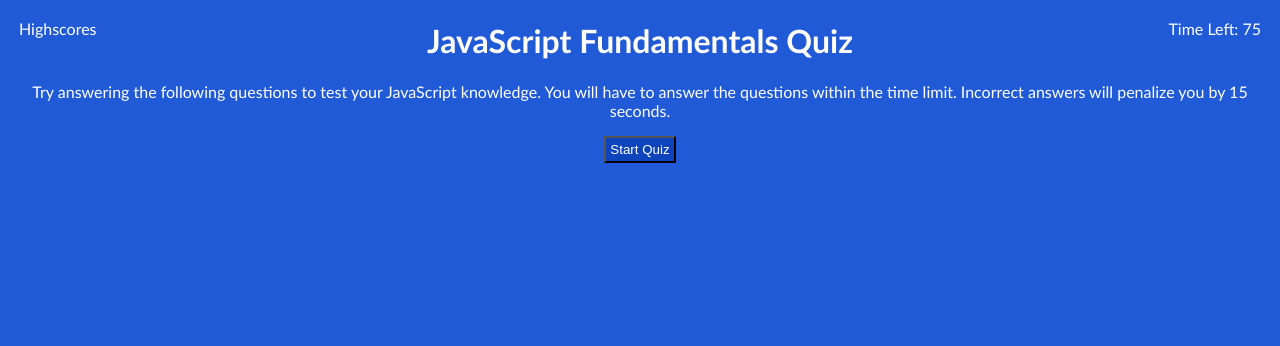
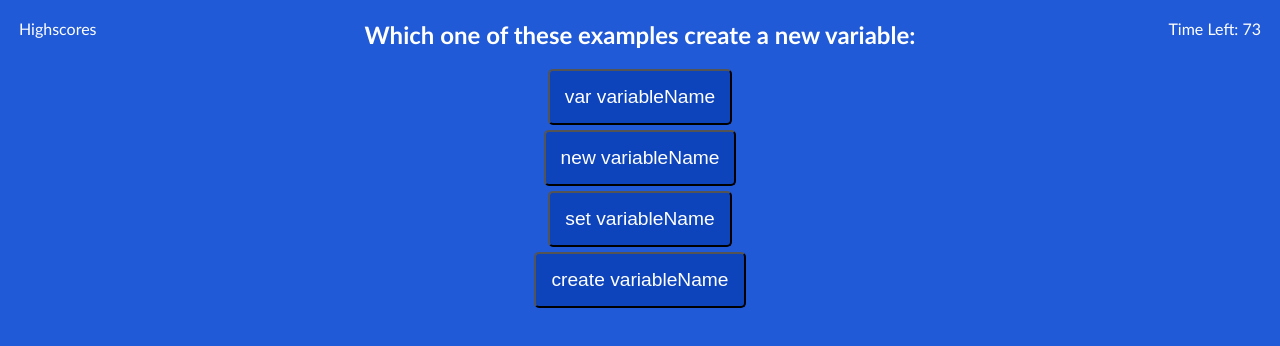
Before and after one commit to HarryP-GitHub/timed-quiz, a plain HTML site: page index.html in a window 1280 px wide. Both pictures are taken after a click on the button "Start Quiz". Drawn offline with Linux system fonts and the light colour scheme.

Commit message:
Added in the questions and timer

```diff
--- a/assets/css/style.css
+++ b/assets/css/style.css
@@ -28,7 +28,7 @@ button {
     display: inline-block;
     background-color: var(--theme2);
     color: white;
-    padding: 4px;
+    padding: 10px;
 
 }
 
@@ -50,3 +50,23 @@ button:hover {
     right: 15px;
     padding: 4px;
 }
+
+.hidden {
+  display: none;
+}
+
+.answerStyle {
+  display: block;
+  cursor: pointer;
+  margin-left: auto;
+  margin-right: auto;
+  padding: 15px;
+  border-radius: 5px;
+  margin-top: 5px;
+  margin-bottom: 5px;
+  font-size: 120%;
+}
+
+.answers {
+
+}
--- a/assets/js/script.js
+++ b/assets/js/script.js
@@ -1,25 +1,128 @@
+/*Section for Questions -> need to write questions and answers*/
+var questions = [
+    {
+      question: 'Which one of these examples create a new variable:',
+      answers: ['var variableName', 'new variableName', 'set variableName', 'create variableName'],
+      correctAnswer: 'var variableName',
+    },
+    {
+      question: 'Which function is written correctly:',
+      answers: ['runFunction startQuiz {}', 'function startQuiz() {}', 'function startQuiz {}', 'startQuiz function() {}'],
+      correctAnswer: 'function startQuiz() {}',
+    },
+    {
+      question: 'What does "console.log()" do in JavaScript',
+      answers: ['Displays as a notification', 'Loops through an array', 'Finds element by ID', 'Prints the output into the console'],
+      correctAnswer: 'Prints the output into the console',
+    },
+    {
+      question: 'How do you find an element by Id in JavaScript',
+      answers: ['searchElementId()', 'sourceElementById()', 'getElementById()', 'findElementById()'],
+      correctAnswer: 'getElementById()',
+    },
+    {
+      question: 'Which one of these will loop through an array in JavaScript',
+      answers: ['for () {}', 'run () {}', 'if () {}', 'else () {}'],
+      correctAnswer: 'for () {}',
+    },
+  ];
+
 /*Section for Timer*/
 var time = 75;
+var theClock;
+var timeCount = document.getElementById('time');
+
+function timer() {
+    time--;
+    timeCount.textContent = time;
+
+    if (time <= 0) {
+        endQuiz();
+    }
+}
 
 /* getElementById('time'), subtract time length by 15 on wrong question, end game at 0*/
+var questionIndex = 0
+var startEl = document.getElementById('start');
+var questionsEl = document.getElementById('questions');
+var questionEl = document.getElementById('new-question');
+var answersEl = document.getElementById('answers');
+console.log('Script loaded');
 
 /* Start button / Quiz Starts / Timer starts count down / Question shown*/
+document.getElementById('start-btn').addEventListener("click", startQuiz);
 function startQuiz() {
+  startEl.setAttribute('class', 'hidden');
+  questionsEl.removeAttribute('class', 'hidden');
 
-}
-/* Answered question, next question shown, time either counts down and/or subtracts if wrong answer */
+  theClock = setInterval(timer, 1000);
 
-function question() {
+  timeCount.textContent = time;
 
+    console.log('Quiz');
+  runQuestion();
 }
 
-function answer() {
+/* Answered question, next question shown, time either counts down and/or subtracts if wrong answer */
+// bring up new question
+function runQuestion() {
+var newQuestion = questions[questionIndex];
+questionEl.textContent = newQuestion.question;
+console.log('loaded question');
 
+answersEl.textContent = "";
+
+for (var i = 0; i < newQuestion.answers.length; i++) {
+    var answer = newQuestion.answers[i];
+    var answerBtn = document.createElement('button');
+    answerBtn.setAttribute('value', answer);
+    answerBtn.setAttribute('class', 'answerStyle');
+    answerBtn.textContent = answer;
+
+    answersEl.appendChild(answerBtn);
+  }
 }
+
+//run function for answer if right/wrong etc and impacts time
+answersEl.addEventListener("click", runAnswer);
+function runAnswer(event) {
+console.log('answered');
+var myAnswer = event.target;
+
+
+if (myAnswer.value !== questions[questionIndex].correctAnswer) {
+    time -= 15;
+
+    // for later, when timer = 0, final score wont be negative and game will end when it's at 0, especially if last question is wrong
+      if (time < 0) {
+          time = 0;
+    }
+    console.log('wrong answer');
+}
+
+// will need to add in timer
+if (!myAnswer.matches('.answerStyle')) {
+    console.log('no answer');
+ return;
+
+} else {
+  console.log('CORREEECCTT!!!');
+}
+
+questionIndex++;
+
+if (time <= 0 || questionIndex === questions.length) {
+    endQuiz();
+} else {
+    runQuestion();
+}
+console.log('testtest');
+}
+
 /*End Quiz if time runs out/answers all questions -> prompt screen*/
 
 function endQuiz() {
-
+  clearInterval(theClock);
 }
 /* Save your high score and go to page or go back to main page, already have buttons*/
 
@@ -27,6 +130,5 @@ function saveNewScore() {
 
 }
 
-/*Section for Questions -> need to write questions and answers*/
-var questions = [];
+
 /*Section for Highscores page, store highscores and clear scores*/
--- a/index.html
+++ b/index.html
@@ -2,7 +2,7 @@
 <html lang="en">
   <head>
     <meta charset="UTF-8" />
-    <meta name="viewport" content="width=device-width, intial-scale=1.0" />
+    <meta name="viewport" content="width=device-width, initial-scale=1.0" />
     <meta http-equiv="X-UA-Compatible" content="ie=edge" />
     <title>Timed Quiz</title>
     <link rel="stylesheet" href="./assets/css/style.css"/>
@@ -12,14 +12,30 @@
     <div class="highscores">
         <a href="highscores.html">Highscores</a>
     </div>
-    <div class="clock">Time Left: <span id="time">75</span></div>
+      <div class="clock">Time Left: <span id="time">0</span></div>
+    <!-- Changing time to 0 because that should be default, as when the time runs out for final score-->
+    <!-- How do I make a new page for the questions without getting rid of time and highscores-->
+    <!-- Need to hide section below possibly so it can be one one page-->
+    <div class="main-page">
+      <div id="start" class="start">
+        <h1>JavaScript Fundamentals Quiz</h1>
+          <p>
+              Try answering the following questions to test your JavaScript knowledge.
+              You will have to answer the questions within the time limit.
+              Incorrect answers will penalize you by 15 seconds.
+          </p>
 
-    <h1>JavaScript Fundamentals Quiz</h1>
-    <p>Try answering the following questions to test your JavaScript knowledge.
-        You will have to answer the questions within the time limit.
-        Incorrect answers will penalize you by 15 seconds.</p>
-    <button>Start Quiz</button>
+          <button id="start-btn">Start Quiz</button>
+      </div>
+    <!-- Need final score page from example-->
+    <!-- Need questions-->
+      <div id="questions" class="hidden">
+        <h2 id="new-question"></h2>
+          <div id="answers" class="answers"></div>
+      </div>
+    </div>
 
+    <!-- Using JS/CSS I can set up questions and page to hide certain sections without needing new html pages-->
     <script src="./assets/js/script.js"></script>
   </body>
 </html>
```
Also changed, not shown: highscores.html (+2 -2 lines).
